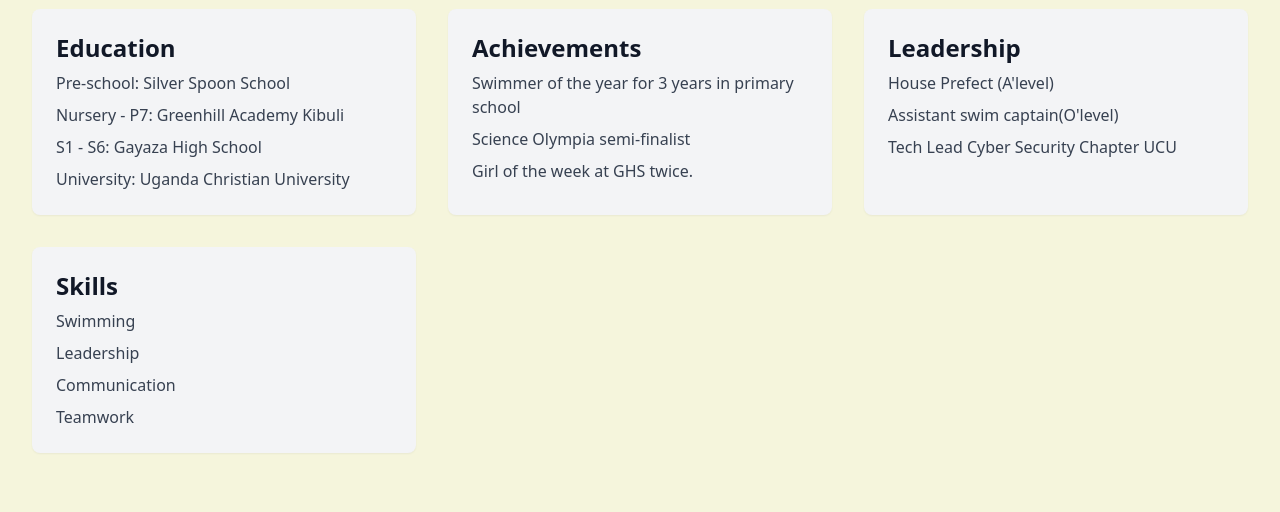
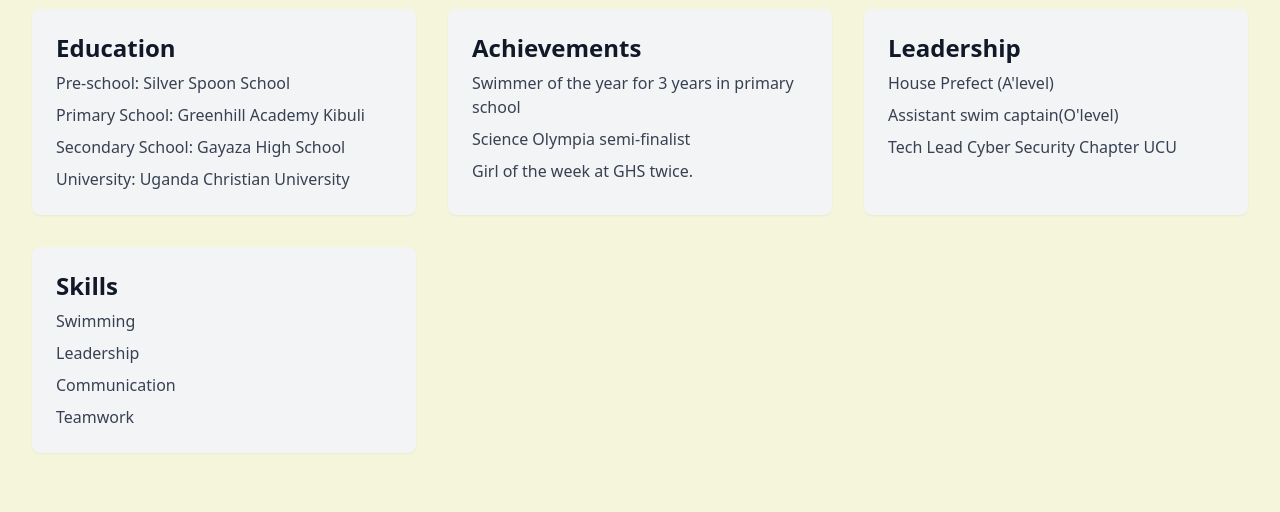
Before and after one commit to Lusingalisa/lisaswork, a plain HTML site: page lisas.html in a window 1280 px wide. Shown: the part 288-800 px from the top of the page. Drawn offline with nearby package versions, Linux system fonts and the light colour scheme.

Commit message:
a few edits

```diff
--- a/lisas.html
+++ b/lisas.html
@@ -40,8 +40,8 @@
                         <h3 class="text-2xl font-bold leading-tight text-gray-900">Education</h3>
                         <p class="mt-2 text-gray-700"> Pre-school: Silver Spoon School</p>
                         <p class="mt-2 text-gray-700">
-                            Nursery - P7: Greenhill Academy Kibuli</p>
-                       <p class="mt-2 text-gray-700"> S1 - S6: Gayaza High School</p>
+                            Primary School: Greenhill Academy Kibuli</p>
+                       <p class="mt-2 text-gray-700"> Secondary School: Gayaza High School</p>
                        <p class="mt-2 text-gray-700"> University: Uganda Christian University</p>
                     </div>
 
```
